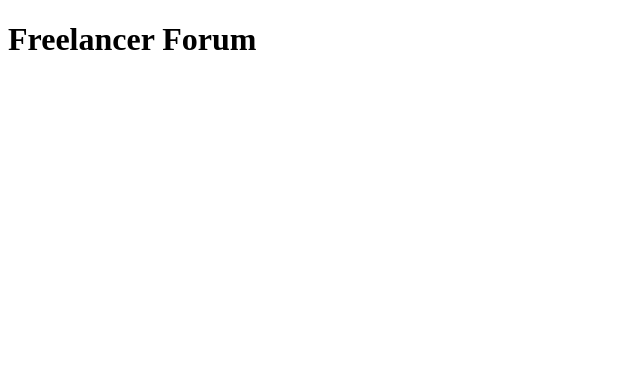
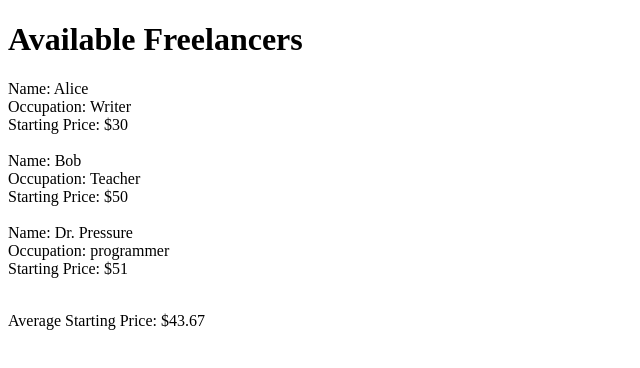
Before and after one commit to sydmitch/FreelancerForum-Block19, a plain HTML site: page index.html in a window 1280 px wide. Shown: the whole page, without its empty margins (0-640 px from the left). Drawn offline with Linux system fonts and the light colour scheme.

Commit message:
initial code before cleaning up

```diff
--- a/index.html
+++ b/index.html
@@ -3,11 +3,13 @@
 <head>
   <meta charset="UTF-8">
   <meta name="viewport" content="width=device-width, initial-scale=1.0">
-  <title>Document</title>
-  <script src="index.html" defer></script>
+  <title>Freelancer Forum</title>
 </head>
 <body>
-  <h1>Freelancer Forum</h1>
-  <div id="root"></div>
+  <h1>Available Freelancers</h1>
+  <div id="freelancerContainer"></div>
+  <p>Average Starting Price: $<span id="averagePrice"></span></p>
+  <div id="freelancersList"></div>
+  <script src="index.js"></script>
 </body>
 </html>
--- a/index.js
+++ b/index.js
@@ -1,3 +1,4 @@
+// initial freelancers
 const freelancers = [
   {
     name: 'Alice',
@@ -11,6 +12,7 @@ const freelancers = [
   },
 ]
 
+// possible random freelancers
 const possibleFreelancers = [
   { name: "Dr. Slice", price: 25, occupation: "gardener" },
   { name: "Dr. Pressure", price: 51, occupation: "programmer" },
@@ -22,28 +24,57 @@ const possibleFreelancers = [
   { name: "Prof. Goose", price: 72, occupation: "driver" },
 ];
 
-// function that calculates average starting price of freelancers
+
+// function to calculate average starting price
 function calculateAverageStartingPrice() {
-
+  const totalPrice = freelancers.reduce((sum, freelancer) => sum + freelancer.price, 0);
+  return (totalPrice / freelancers.length).toFixed(2);
 };
 
-// add freelancer to existing array
+
+// function to add random freelancer to existing array
 function addFreelancer() {
-  // add a bunch of Carols?
+  const randomFreelancer = possibleFreelancers[Math.floor(Math.random() * possibleFreelancers.length)];
+  freelancers.push(randomFreelancer);
 }
 
 // iterate thru freelancers to create an element for each one
-// and add info to the element and add element to DOM
+// and add info to the element and render element to DOM
 function renderFreelancer() {
+  const freelancerContainer = document.getElementById('freelancerContainer');
+  freelancerContainer.innerHTML = '';
   // iterates thru array
-
-}
-// function that renders items into the DOM
-function render() {
-
+  freelancers.forEach((freelancer) => {
+    const freelancerDiv = document.createElement('div');
+    freelancerDiv.className = 'freelancer';
+    freelancerDiv.innerHTML = `
+      Name: ${freelancer.name}<br>
+      Occupation: ${freelancer.occupation}<br>
+      Starting Price: $${freelancer.price}<br>
+      <br>
+      `;
+    freelancerContainer.appendChild(freelancerDiv);
+  })
 }
 
+// function to update starting price into the DOM
+function renderAveragePrice() {
+  const averagePriceElement = document.getElementById('averagePrice');
+  averagePriceElement.textContent = calculateAverageStartingPrice();
+}
+
+// function that renders items into the DOM
+// updates the DOM to reflect the current state
+function render() {
+  renderFreelancer();
+  renderAveragePrice();
+}
+
+// intial render to DOM
+render();
+
+// add freelancer to render to page every 5 seconds
 setInterval(() => {
   addFreelancer();
   render();
-}, 1000)
+}, 5000)
```
